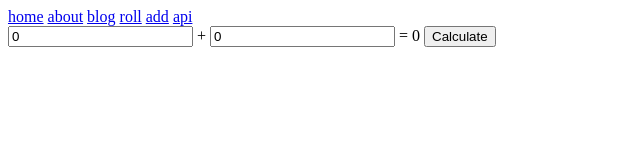
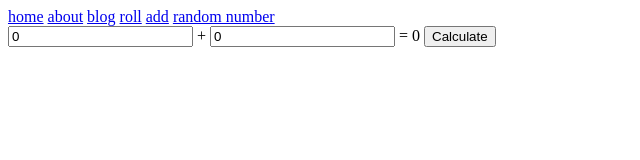
Before and after one commit to patrouch-com/03-com-patrouch, a SvelteKit app: page /add in a window 1280 px wide. Shown: the top 160 px of the page, without its empty margins (0-640 px from the left). Built offline with nearby package versions, Linux system fonts and the light colour scheme.

Commit message:
troubleshoot api/random number route

```diff
--- a/src/routes/+layout.svelte
+++ b/src/routes/+layout.svelte
@@ -4,7 +4,7 @@
         <a href="/blog">blog</a>
         <a href="/roll">roll</a>
         <a href="/add">add</a>
-        <a href="/api">api</a>
+        <a href="/api/random number">random number</a>
 
 </nav>
 
```
